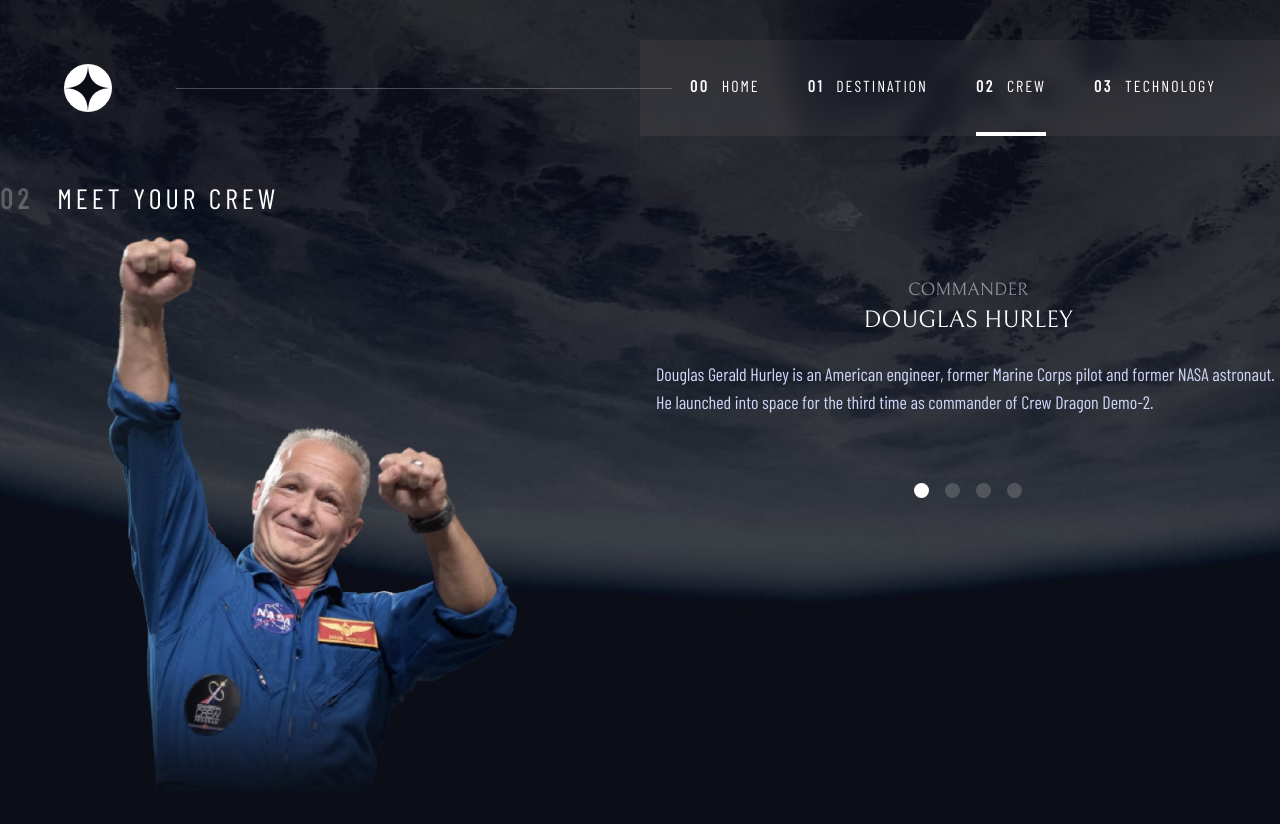
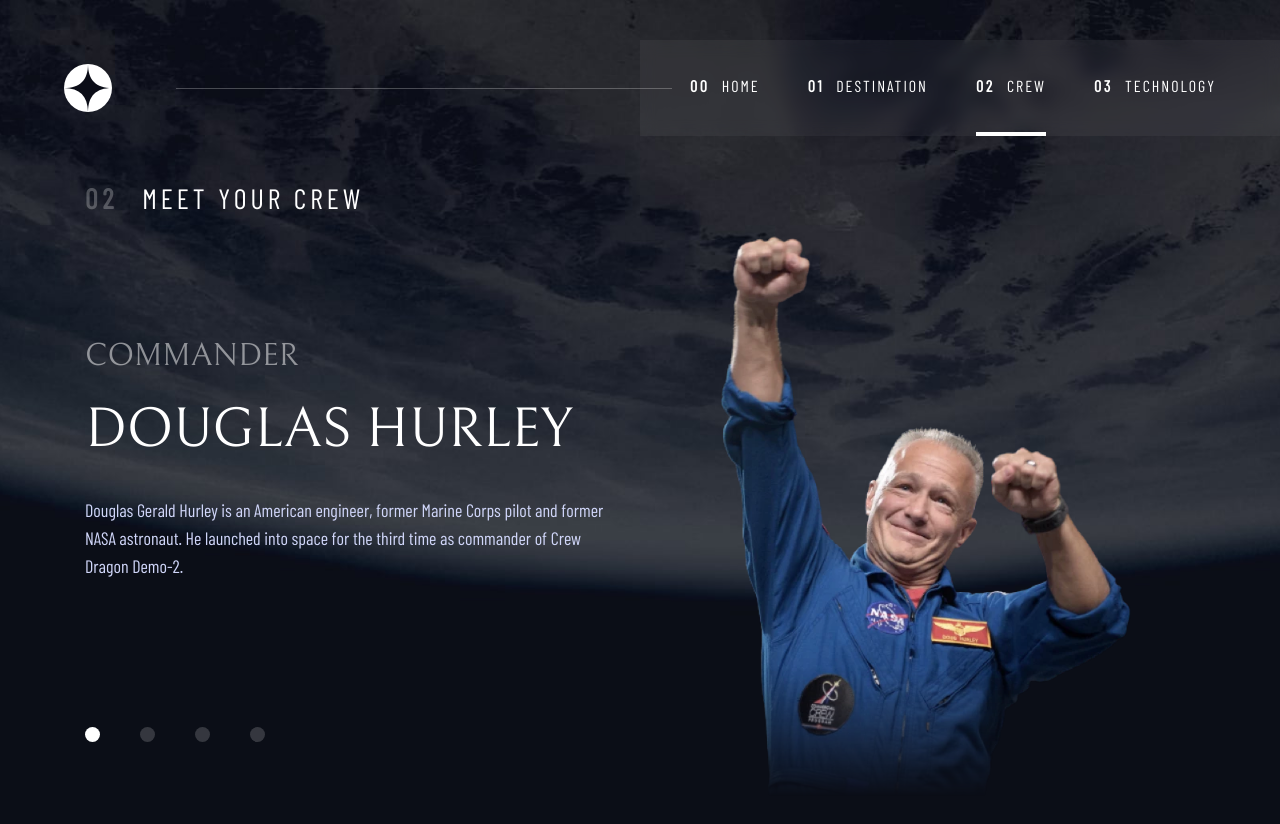
Before and after one commit to garyeung/space-tourism-webisite, a React (Vite) app: page /crew in a window 1280 px wide. Shown: the top 824 px of the page. Built offline with nearby package versions, Linux system fonts and the light colour scheme.

Commit message:
adjust style

```diff
--- a/src/pages/Crew.tsx
+++ b/src/pages/Crew.tsx
@@ -28,7 +28,7 @@ const Crew = ({crews}:Props) => {
     }
 
     const dotPageList = (
-        <ul className="flex flex-row gap-x-4 justify-center">
+        <ul className="flex flex-row gap-4 justify-center lg:justify-start lg:gap-10">
             {
                 crews.map((item) => {
                     return (
@@ -42,32 +42,34 @@ const Crew = ({crews}:Props) => {
     )
     return (
         <PageLayout
+            className="lg:justify-center"
+            contentStyle="md:grid-rows-[1fr,auto] flex-1"
             number={2}
             title={"meet your crew"}
             explantion={
-                <div className="flex flex-col gap-y-6 text-center">
-                    <div className="flex flex-col gap-y-6">
-                        <div className="text-white uppercase font-bellefair pt-10">
-                            <span className="opacity-50 text-lg">{crew.role}</span>
-                            <h1 className="text-2xl">{crew.name}</h1>
+                <div className="flex flex-col gap-6 lg:gap-10 text-center max-w-[512px] lg:min-w-[539px]">
+                    <div className="flex flex-col gap-y-6 flex-1 justify-center">
+                        <div className="text-white uppercase font-bellefair pt-10 flex flex-col gap-2 md:gap-4 lg:text-left">
+                            <span className="opacity-50 text-lg md:text-2xl lg:text-[32px] lg:opacity-[50.42%]">{crew.role}</span>
+                            <h1 className="text-2xl md:text-[40px]
+                            md:leading-normal lg:text-[56px]">{crew.name}</h1>
                         </div>
                         <div className="pb-10">
-                          <p className="description">{crew.bio}</p>
+                          <p className="description
+                          md:text-[18px] lg:text-left">{crew.bio}</p>
 
                         </div>
                     </div>
-                    <div>{dotPageList}</div>
+                    <div className="lg:pb-12">{dotPageList}</div>
                 </div>
             }
 
             image={
-              <div>
+              <div className="order-2">
                 <ReactiveImg webSrc={crew.images.webp} fallbackSrc={crew.images.png} alt={crew.name}
                 className="masking w-4/5" />
               </div>
             }
-
-            className="flex-col-reverse"
         />
     )
 }
```
